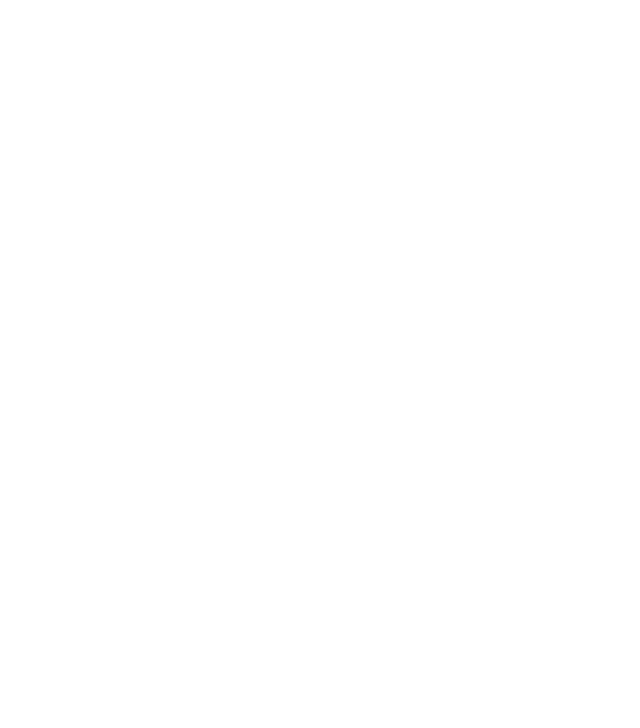
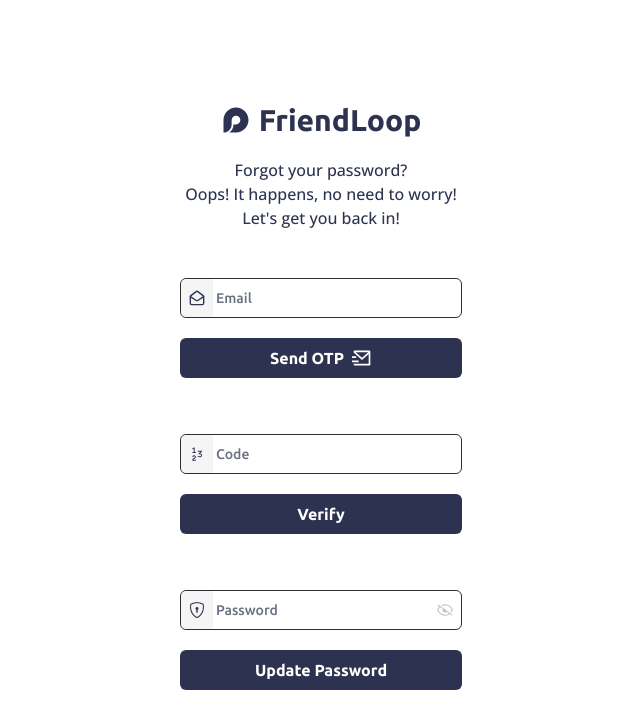
Before and after one commit to dev-shakhawat/FriendLoop, a React (Vite) app: page /resetpassword in a window 1280 px wide. Before the commit this address had no page. Shown: the top 728 px of the page, without its empty margins (319-959 px from the left). Built offline with nearby package versions, Linux system fonts and the light colour scheme.

Commit message:
Forgot password added

```diff
--- a/src/App.jsx
+++ b/src/App.jsx
@@ -5,6 +5,7 @@
 import { store } from "./redux/store";
 import { Provider } from 'react-redux'
 import { Terms } from "./pages/Terms";
+import { ForgotPass } from "./pages/auth/ForgotPass";
 
 function App() {
 
@@ -22,6 +23,7 @@
           <Route >
             <Route path="/login" element={<Login />} />
             <Route path="/signup" element={<Signup />} />
+            <Route path="/resetpassword" element={<ForgotPass />} />
           </Route>
         </Routes>
       </BrowserRouter>
--- a/src/index.css
+++ b/src/index.css
@@ -37,9 +37,3 @@
       }
     }
 }
-
-
-/* common */
-.underlined{
-  @apply relative after:content-[""] after:w-full after:h-[2px] after:absolute after:bottom-0 after:left-0 hover:after:w-full after:transition-all after:duration-300;
-}
--- /dev/null
+++ b/src/pages/auth/ForgotPass.jsx
@@ -0,0 +1,75 @@
+import React, { use, useState } from 'react'
+
+
+
+// icons
+import { RiMailSendLine } from "react-icons/ri";
+import { RiMicrosoftLoopFill } from "react-icons/ri";
+import {InputDesign } from '../../components/input/InputDesign';
+import { LuMailOpen } from "react-icons/lu";
+import { GoNumber } from "react-icons/go";
+import { BsShieldLock } from "react-icons/bs";
+
+
+// colors
+import colorSchema from '../../colors/colorSchema';
+import { Button } from '../../components/button/Button';
+import { Link } from 'react-router';
+
+
+
+export const ForgotPass = () => {
+
+
+  const [email , setEmail] = useState("")
+  const [opt , setOtp] = useState("")
+  const [password , setPassword] = useState("")
+
+  const handelEmail = (e)=>{
+    setEmail(e.target.value)
+  }
+  const handelotp = (e)=>{
+    setOtp(e.target.value)
+  }
+  const handelPassword = (e)=>{
+    setPassword(e.target.value)
+  }
+
+
+  const color = colorSchema()
+
+
+  return (
+    <div className={`grid place-items-center h-screen ${color.bg} `}>
+        <div className="text-center px-4 ">
+                <h2 className={` flex items-center gap-2 font-ubuntu font-bold text-3xl justify-center ${color.brand}`}><RiMicrosoftLoopFill/><span>FriendLoop</span></h2>
+                <h3 className={` ${color.txt} font-medium mt-5 font-opensans`}>Forgot your password? <br/> Oops! It happens, no need to worry!  <br/> Let's get you back in! </h3>
+
+                {/* send mail form */}
+                <form  className={`p-2 mt-10 `}>
+                  <div className="flex flex-col gap-5">
+                    <InputDesign id={"email"} value={email} onChange={(e)=> handelEmail(e)}  type={"text"} label={"email"} icon={<LuMailOpen/>} />
+                      <Button type={"button"} text={"Send OTP"} style={"w-full py-2 font-ubuntu font-semibold  "} icon={<RiMailSendLine className='text-xl' />} />
+                  </div>
+                </form>
+
+                {/* opt verification form */}
+                <form  className={`p-2 mt-10 `}>
+                  <div className="flex flex-col gap-5">
+                    <InputDesign id={"otp"} value={opt} onChange={(e)=> handelotp(e)}  type={"text"} label={"code"} icon={<GoNumber/>} />
+                      {/* <InputDesign id={"password"} value={password} onChange={(e)=> handelPassword(e)}  type={"password"} label={"password"} icon={<BsShieldLock/>} /> */}
+                      <Button type={"button"} text={"Verify"} style={"w-full py-2 font-ubuntu font-semibold  "}  />
+                  </div>
+                </form>
+
+                {/* opt verification form */}
+                <form  className={`p-2 mt-10 `}>
+                  <div className="flex flex-col gap-5">
+                      <InputDesign id={"password"} value={password} onChange={(e)=> handelPassword(e)}  type={"password"} label={"password"} icon={<BsShieldLock/>} />
+                      <Button type={"button"} text={"Update Password"} style={"w-full py-2 font-ubuntu font-semibold  "}  />
+                  </div>
+                </form>
+        </div>
+    </div>
+  )
+}
--- a/src/pages/auth/Login.jsx
+++ b/src/pages/auth/Login.jsx
@@ -3,7 +3,6 @@
 
 
 // icons
-import { FaRegAddressBook } from "react-icons/fa6";
 import { RiMicrosoftLoopFill } from "react-icons/ri";
 import { AiOutlineLogin } from "react-icons/ai";
 import {InputDesign } from '../../components/input/InputDesign';
@@ -40,12 +39,12 @@
                 <h2 className={` flex items-center gap-2 font-ubuntu font-bold text-3xl justify-center ${color.brand}`}><RiMicrosoftLoopFill/><span>FriendLoop</span></h2>
                 <h3 className={` ${color.txt} font-medium mt-5 font-opensans`}>Welcome back! <br/> Missed us? We missed you too.  <br/> Let’s get you connected. </h3>
 
-                {/* signup form */}
+                {/* login form */}
                 <form  className={`p-2 mt-10 `}>
                   <div className="flex flex-col gap-5">
                     <InputDesign id={"email"} value={email} onChange={(e)=> handelEmail(e)}  type={"text"} label={"email"} icon={<LuMailOpen/>} />
                     <div className="flex flex-col items-end w-full ">
-                      <Link to={""} className={`font-opensans hover:underline  text-sm mt-1 ${color.txt}   `}  >Forgot Password?</Link>
+                      <Link to={"/resetpassword"} className={`font-opensans hover:underline  text-sm mt-1 ${color.txt}   `}  >Forgot Password?</Link>
                       <InputDesign id={"password"} value={password} onChange={(e)=> handelPassword(e)}  type={"password"} label={"password"} icon={<BsShieldLock/>} />
                     </div>
                     <div className="">
```
